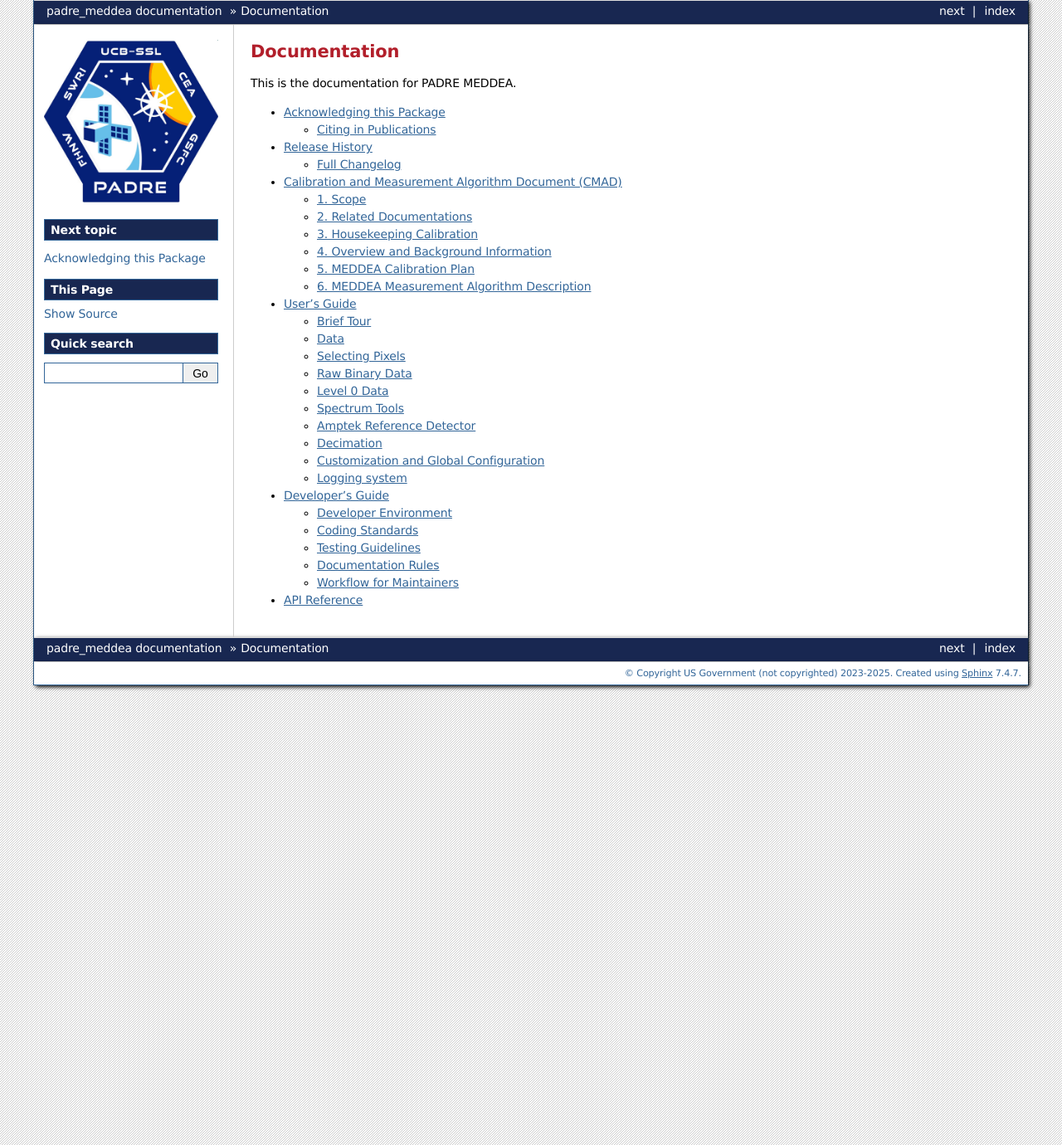
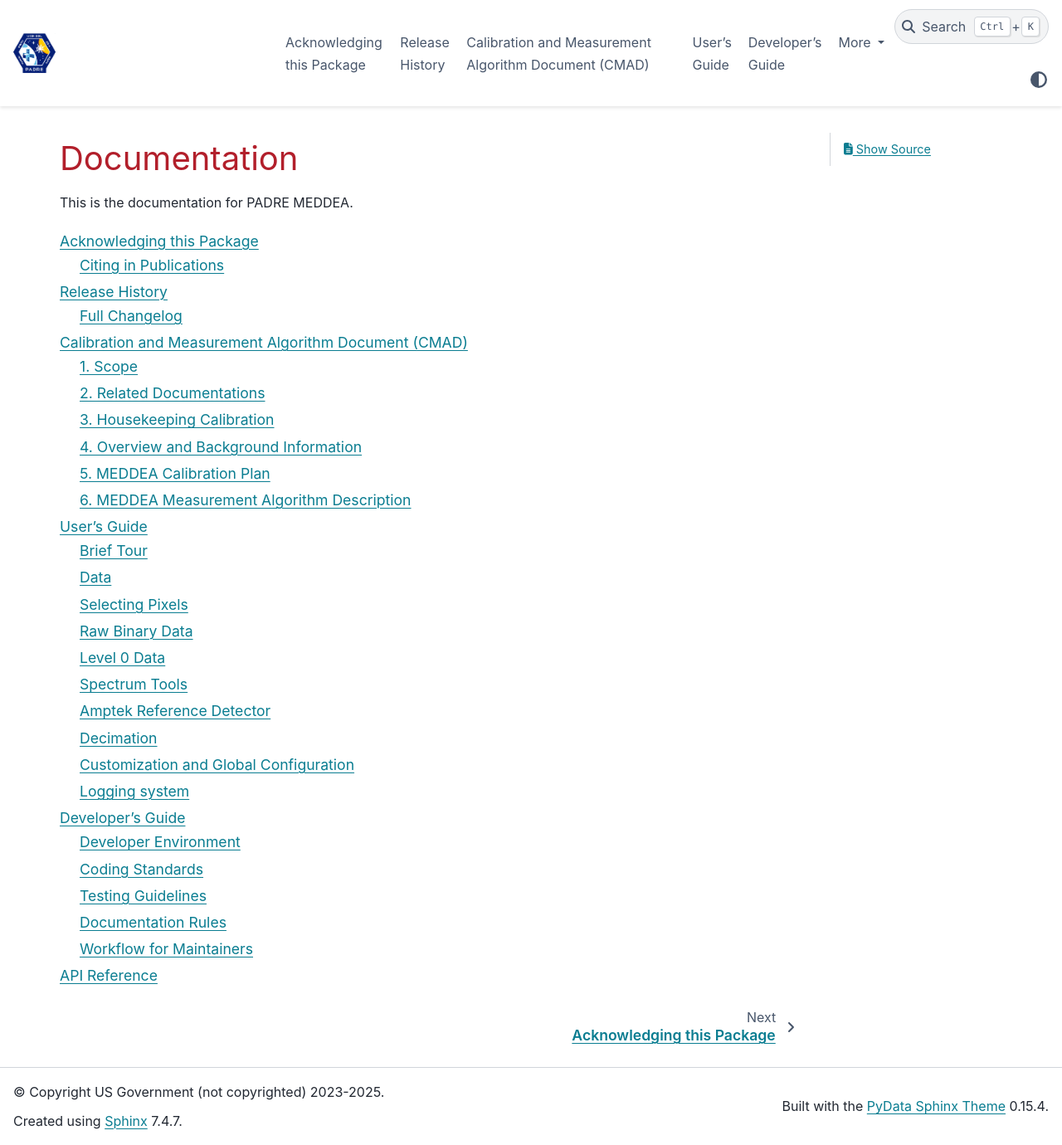
Before and after one commit to PADRESat/padre_meddea, a Sphinx documentation site: the page built from docs/index.rst, in a window 1280 px wide and 1380 px high. Shown: the whole window at 83% size. Built offline with Sphinx 7.4.7 and the PyData theme 0.15.4, drawn with Linux system fonts in a browser that asks for light colours; pages that are not in the unit, such as notebooks, are missing from menus; the version number could not be read and is left out.

Commit message:
add new theme

```diff
--- a/docs/conf.py
+++ b/docs/conf.py
@@ -51,7 +51,7 @@ copybutton_prompt_text = ">>> "
 plot_include_source = True
 
 # Set automodapi to generate files inside the generated directory
-#automodapi_toctreedirnm = "_build/api"
+# automodapi_toctreedirnm = "_build/api"
 autosummary_generate = True  # Turn on sphinx.ext.autosummary
 numpydoc_show_class_members = False
 # generate autosummary even if no references
@@ -119,7 +119,7 @@ intersphinx_mapping = {
 
 # The theme to use for HTML and HTML Help pages.  See the documentation for
 # a list of builtin themes.
-html_theme = "bizstyle"
+html_theme = "pydata_sphinx_theme"
 html_static_path = ["_static"]
 
 html_logo = "logo/padre_logo.png"
--- a/pyproject.toml
+++ b/pyproject.toml
@@ -52,7 +52,7 @@ dev = [
   'pytest-doctestplus',
 ]
 
-docs = ['sphinx', 'sphinx-automodapi', 'matplotlib', 'sphinx-copybutton']
+docs = ['sphinx', 'sphinx-automodapi', 'matplotlib', 'sphinx-copybutton', 'pydata-sphinx-theme']
 
 test = ['pytest', 'pytest-astropy', 'pytest-cov', 'coverage[toml]']
 
```
